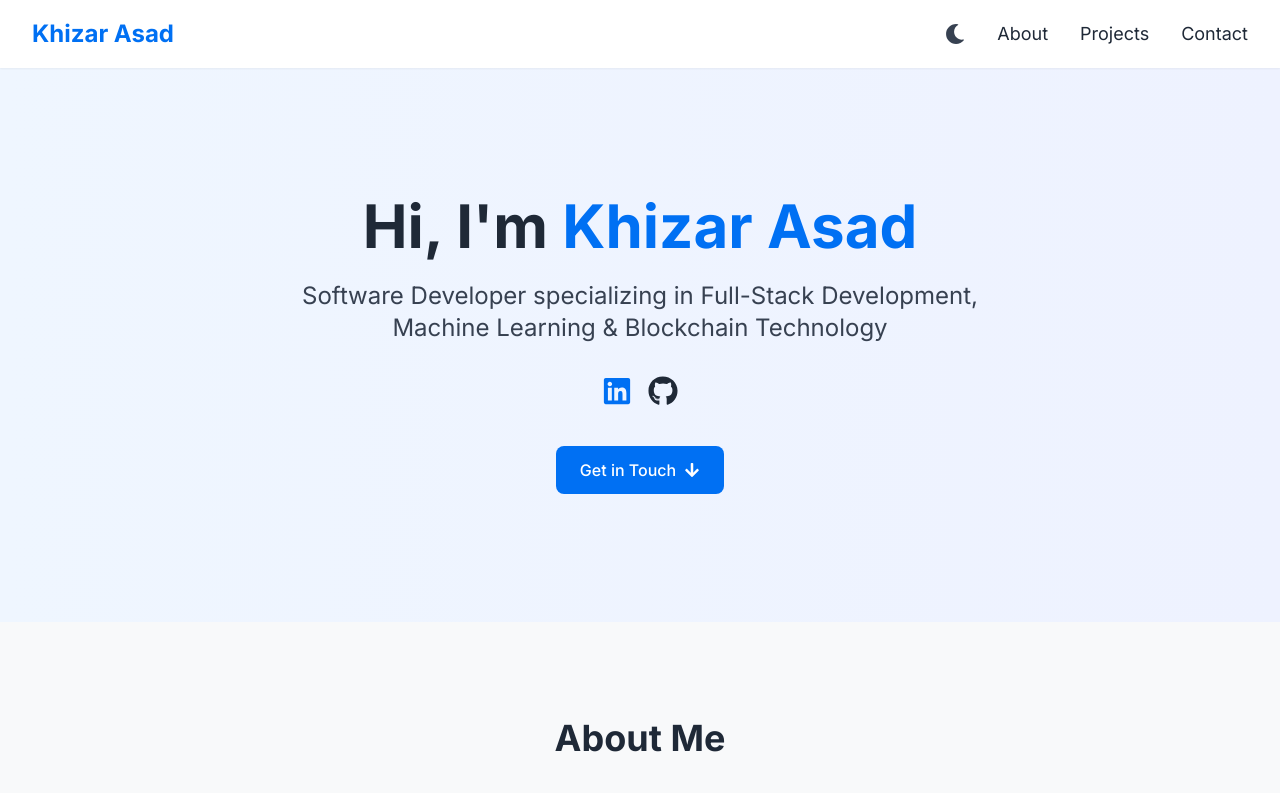
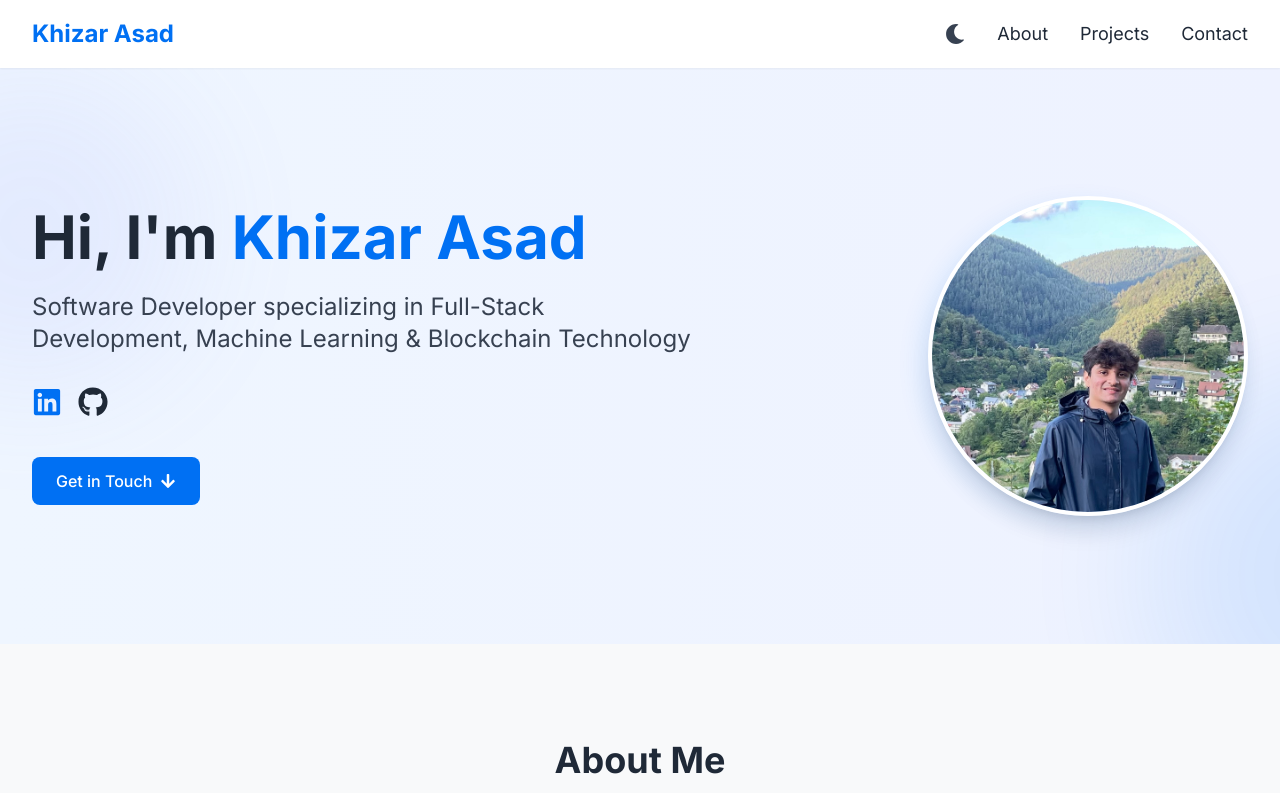
Before and after one commit to KhizarA77/portfolio-frontend, a React (Vite) app: page / in a window 1280 px wide. Shown: the top 793 px of the page. Built offline with nearby package versions, Linux system fonts and the light colour scheme.

Commit message:
added avatar

```diff
--- a/src/components/Hero.tsx
+++ b/src/components/Hero.tsx
@@ -4,13 +4,44 @@ import { FaLinkedin, FaGithub, FaArrowDown } from 'react-icons/fa';
 
 const Hero: React.FC = () => {
   return (
-    <section className="bg-gradient-to-r from-blue-50 to-indigo-50 dark:from-gray-800 dark:to-gray-900 py-20 md:py-32 transition-colors duration-300">
-      <div className="container flex flex-col items-center">
+    <section className="relative bg-gradient-to-r from-blue-50 to-indigo-50 dark:from-gray-800 dark:to-gray-900 py-20 md:py-32 overflow-hidden transition-colors duration-300">
+      {/* Blob Background */}
+      <div className="absolute inset-0 overflow-hidden pointer-events-none">
+        <motion.div
+          className="absolute -right-64 -bottom-32 w-96 h-96 bg-primary opacity-10 dark:opacity-5 rounded-full filter blur-3xl"
+          animate={{
+            scale: [1, 1.2, 1],
+            x: [0, 20, 0],
+            y: [0, -20, 0],
+          }}
+          transition={{
+            duration: 8,
+            repeat: Infinity,
+            repeatType: "reverse"
+          }}
+        />
+        <motion.div
+          className="absolute -left-32 top-0 w-80 h-80 bg-indigo-400 opacity-10 dark:opacity-5 rounded-full filter blur-3xl"
+          animate={{
+            scale: [1, 1.1, 1],
+            x: [0, -10, 0],
+            y: [0, 10, 0],
+          }}
+          transition={{
+            duration: 7,
+            repeat: Infinity,
+            repeatType: "reverse"
+          }}
+        />
+      </div>
+
+      <div className="container flex flex-col md:flex-row items-center justify-between">
+        {/* Text Content */}
         <motion.div
           initial={{ opacity: 0, y: 20 }}
           animate={{ opacity: 1, y: 0 }}
           transition={{ duration: 0.5 }}
-          className="text-center max-w-3xl mx-auto"
+          className="text-center md:text-left max-w-2xl mx-auto md:mx-0 md:mr-8 z-10"
         >
           <h1 className="text-4xl md:text-6xl font-bold mb-6 dark:text-white">
             Hi, I'm <span className="text-primary">Khizar Asad</span>
@@ -20,7 +51,7 @@ const Hero: React.FC = () => {
             Machine Learning & Blockchain Technology
           </p>
 
-          <div className="flex justify-center space-x-4 mb-10">
+          <div className="flex justify-center md:justify-start space-x-4 mb-10">
             <a href="https://www.linkedin.com/in/khizar-asad" target="_blank" rel="noopener noreferrer" className="text-primary hover:text-blue-600 transition-colors">
               <FaLinkedin size={30} />
             </a>
@@ -37,6 +68,26 @@ const Hero: React.FC = () => {
             <FaArrowDown className="ml-2" />
           </a>
         </motion.div>
+
+        {/* Profile Picture */}
+        <motion.div
+          initial={{ opacity: 0, scale: 0.8 }}
+          animate={{ opacity: 1, scale: 1 }}
+          transition={{ duration: 0.5, delay: 0.2 }}
+          className="mt-12 md:mt-0 z-10"
+        >
+          <div className="relative">
+            <div className="absolute inset-0 bg-primary rounded-full opacity-10 blur-md transform -translate-x-2 translate-y-2"></div>
+            <div className="relative w-64 h-64 md:w-80 md:h-80 rounded-full overflow-hidden border-4 border-white dark:border-gray-700 shadow-xl">
+              {/* Replace with your actual image */}
+              <img
+                src="image.jpg"
+                alt="Khizar Asad"
+                className="w-full h-full object-cover"
+              />
+            </div>
+          </div>
+        </motion.div>
       </div>
     </section>
   );
```
Also changed, not shown: public/image.jpg (added).
